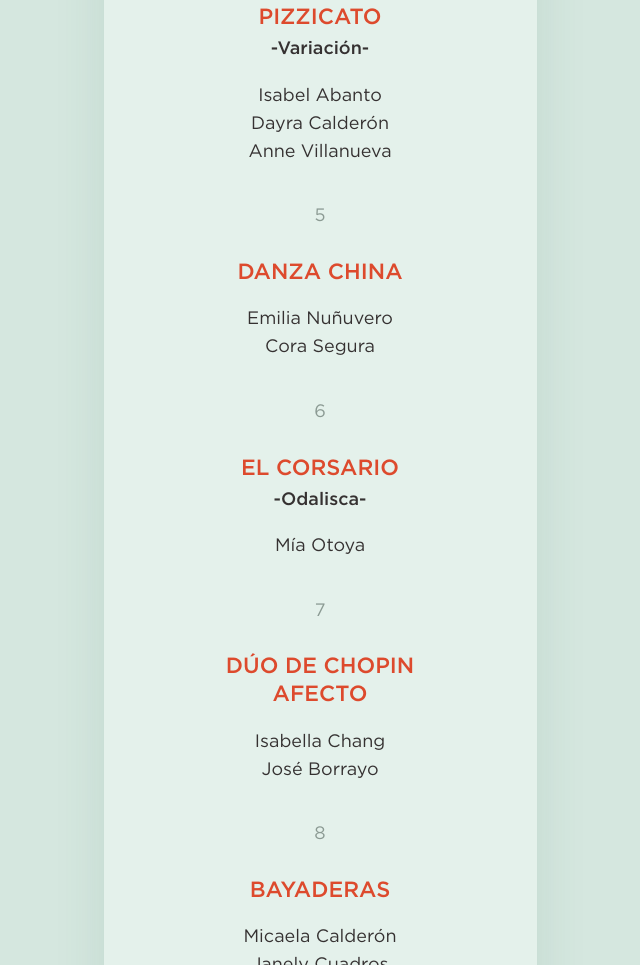
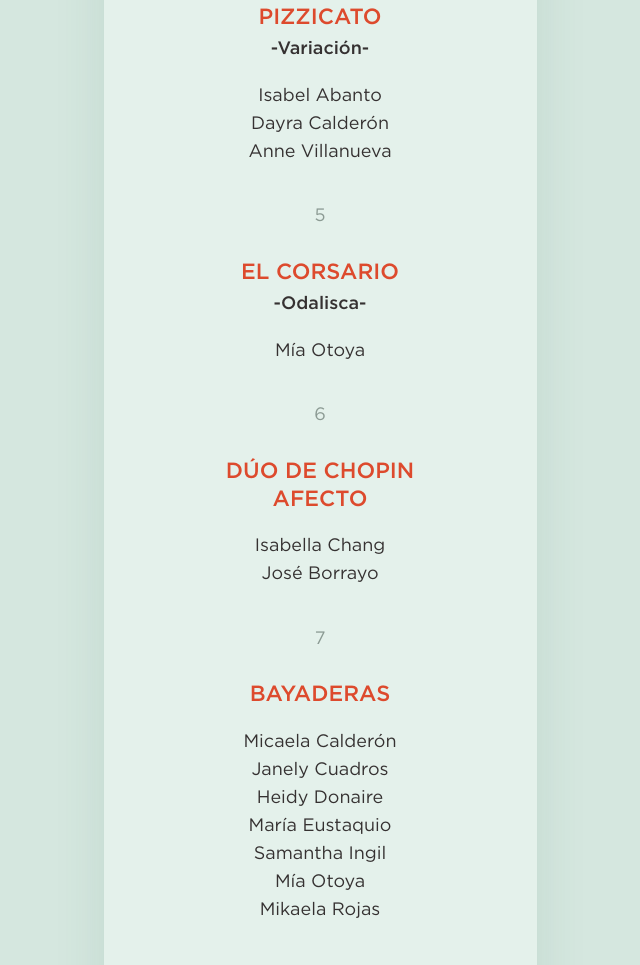
Before and after one commit to uriartx/estudanza, a plain HTML site: page grangalaclassique2026/index.html in a window 1280 px wide. Shown: the part 2334-3299 px from the top of the page, without its empty margins (320-960 px from the left). Drawn offline with Linux system fonts and the light colour scheme.

Commit message:
Quitar Danza China del programa
Los numeros salen de un contador CSS, asi que el correlativo se rehace
solo: el programa pasa de 17 a 16 piezas y El Corsario -Odalisca- toma
el 5 que ocupaba Danza China.

Co-Authored-By: Claude Opus 5 (1M context) <noreply@anthropic.com>

```diff
--- a/grangalaclassique2026/index.html
+++ b/grangalaclassique2026/index.html
@@ -144,14 +144,6 @@
 								<li>Isabel Abanto</li>
 								<li>Dayra Calderón</li>
 								<li>Anne Villanueva</li>
-							</ul>
-						</li>
-
-						<li class="piece" data-reveal>
-							<h3 class="piece__title">Danza China</h3>
-							<ul class="cast">
-								<li>Emilia Nuñuvero</li>
-								<li>Cora Segura</li>
 							</ul>
 						</li>
 
```
